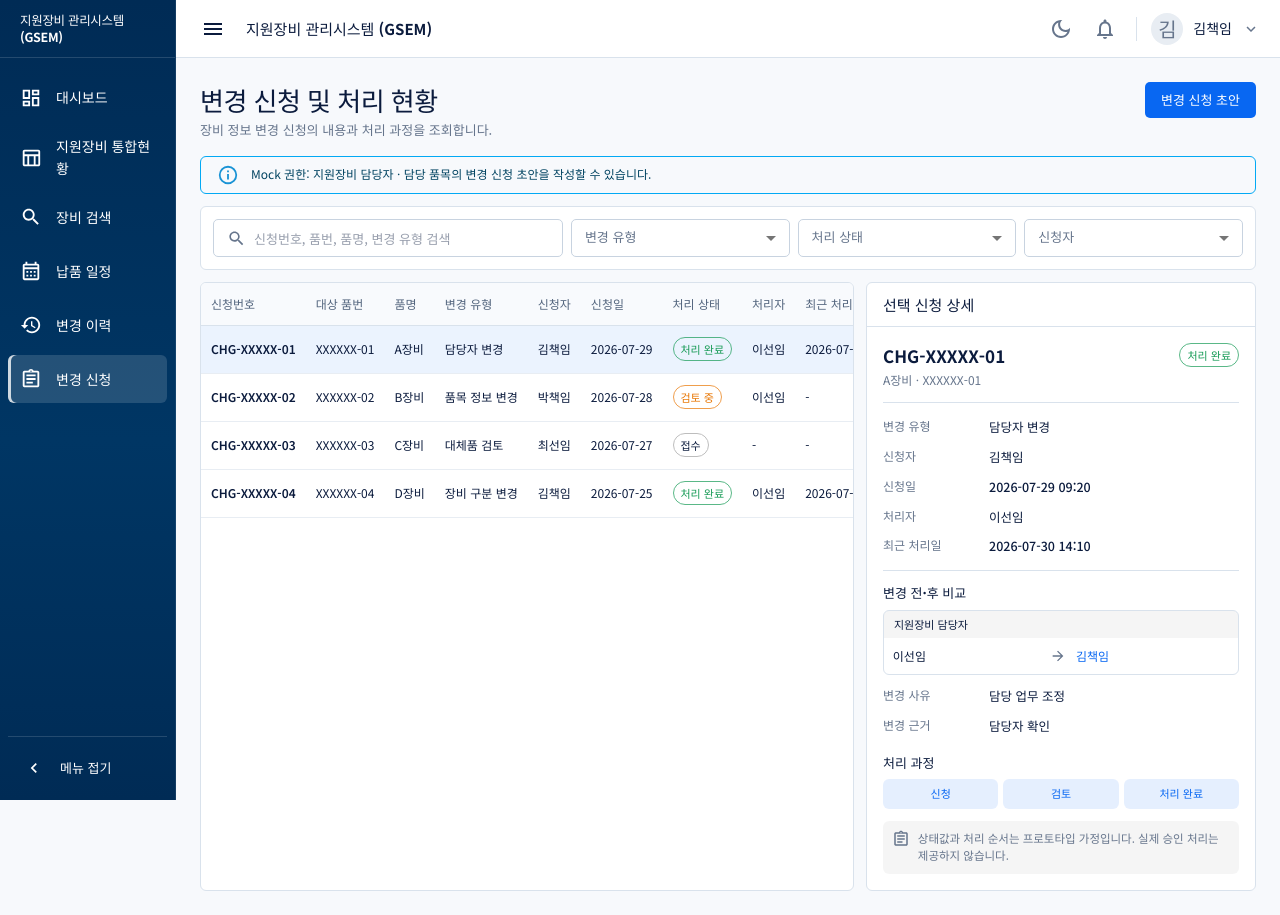
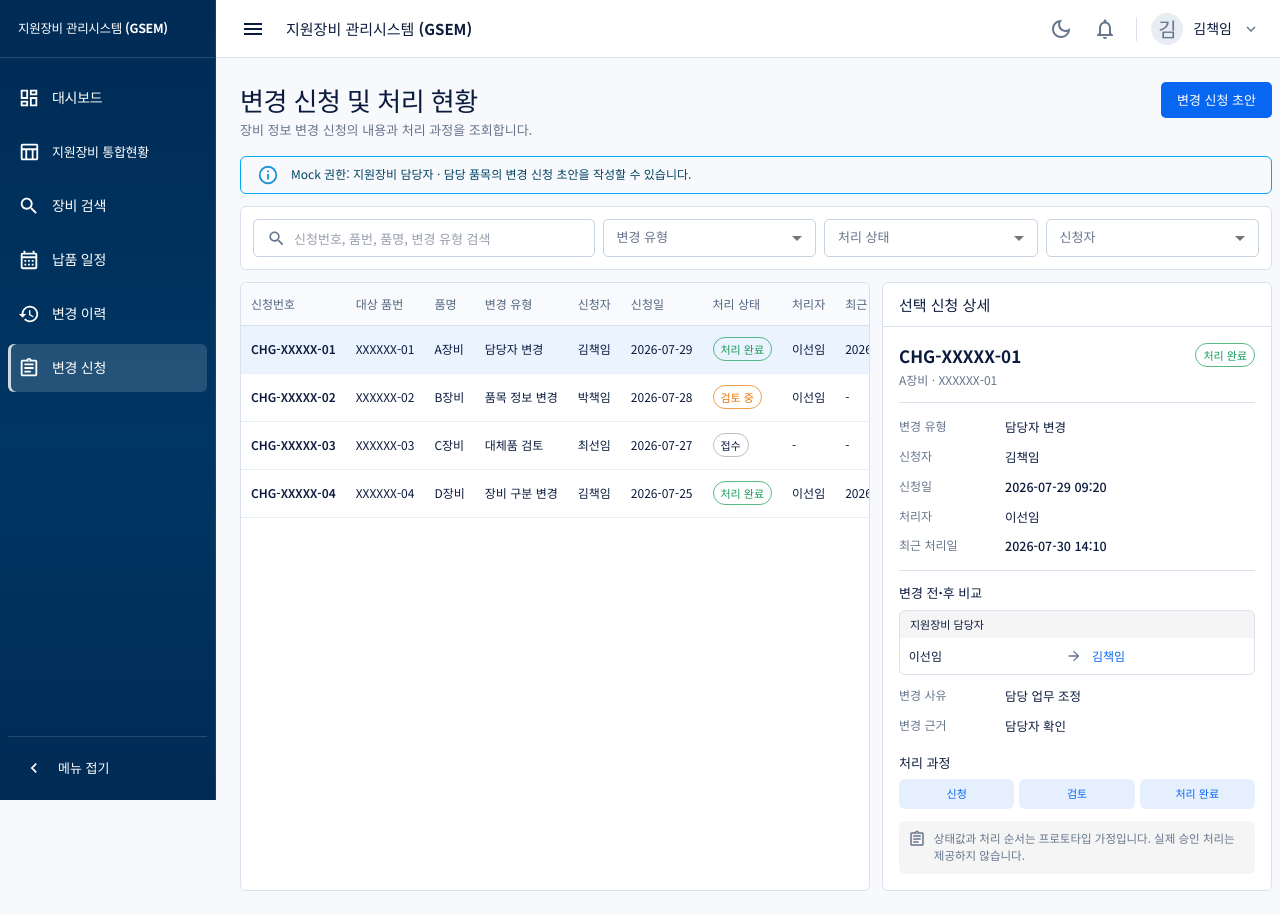
Before and after one commit to Nagyeong3/gsem-web, a React (Vite) app: page /requests in a window 1280 px wide. Built offline with nearby package versions, Linux system fonts and the light colour scheme; no server answers.

Commit message:
수정: 통합현황 메뉴 줄바꿈 방지

```diff
--- a/src/components/layout/AppShell.tsx
+++ b/src/components/layout/AppShell.tsx
@@ -31,6 +31,8 @@ interface AppShellProps {
   children: ReactNode;
 }
 
+const sidebarWidth = 216;
+
 const navItems = [
   { label: '대시보드', icon: DashboardOutlined, path: '/', available: true },
   { label: '지원장비 통합현황', icon: TableChartOutlined, path: '/equipment-master', available: true },
@@ -58,7 +60,7 @@ export function AppShell({ children }: AppShellProps) {
           position: 'fixed',
           inset: '0 auto 0 0',
           zIndex: 1200,
-          width: (theme) => theme.layout.sidebarWidth,
+          width: sidebarWidth,
           color: '#FFFFFF',
           background: 'linear-gradient(180deg, #002B55 0%, #003664 55%, #002B55 100%)',
           borderRight: '1px solid rgba(255,255,255,0.08)',
@@ -70,7 +72,7 @@ export function AppShell({ children }: AppShellProps) {
             height: (theme) => theme.layout.headerHeight,
             display: 'flex',
             alignItems: 'center',
-            px: 2.5,
+            px: 2.25,
             borderBottom: '1px solid rgba(255,255,255,0.14)',
           }}
         >
@@ -108,7 +110,7 @@ export function AppShell({ children }: AppShellProps) {
                   sx={{
                     minHeight: 48,
                     mb: 0.75,
-                    px: 1.5,
+                    px: 1.25,
                     borderRadius: 1,
                     color: '#FFFFFF',
                     '&.Mui-selected': {
@@ -119,10 +121,18 @@ export function AppShell({ children }: AppShellProps) {
                     '&:hover': { bgcolor: 'rgba(255,255,255,0.09)' },
                   }}
                 >
-                  <ListItemIcon sx={{ minWidth: 36, color: 'inherit' }}>
+                  <ListItemIcon sx={{ minWidth: 34, color: 'inherit' }}>
                     <Icon sx={{ fontSize: 22 }} />
                   </ListItemIcon>
-                  <Typography sx={{ fontSize: 14, fontWeight: selected ? 700 : 500 }}>
+                  <Typography
+                    noWrap
+                    sx={{
+                      minWidth: 0,
+                      fontSize: item.label.length > 8 ? 13 : 14,
+                      fontWeight: selected ? 700 : 500,
+                      letterSpacing: '-0.02em',
+                    }}
+                  >
                     {item.label}
                   </Typography>
                 </ListItemButton>
@@ -147,10 +157,10 @@ export function AppShell({ children }: AppShellProps) {
             onClick={() => setNoticeOpen(true)}
             sx={{ borderRadius: 1, color: '#FFFFFF' }}
           >
-            <ListItemIcon sx={{ minWidth: 36, color: 'inherit' }}>
+            <ListItemIcon sx={{ minWidth: 34, color: 'inherit' }}>
               <ChevronLeft fontSize="small" />
             </ListItemIcon>
-            <Typography sx={{ fontSize: 13, fontWeight: 600 }}>메뉴 접기</Typography>
+            <Typography noWrap sx={{ fontSize: 13, fontWeight: 600 }}>메뉴 접기</Typography>
           </ListItemButton>
         </Box>
       </Box>
@@ -161,7 +171,7 @@ export function AppShell({ children }: AppShellProps) {
           position: 'fixed',
           top: 0,
           right: 0,
-          left: (theme) => theme.layout.sidebarWidth,
+          left: sidebarWidth,
           zIndex: 1100,
           height: (theme) => theme.layout.headerHeight,
           display: 'flex',
@@ -220,7 +230,7 @@ export function AppShell({ children }: AppShellProps) {
         component="main"
         sx={{
           minHeight: '100vh',
-          ml: (theme) => `${theme.layout.sidebarWidth}px`,
+          ml: `${sidebarWidth}px`,
           pt: (theme) => `${theme.layout.headerHeight}px`,
           '@media (max-width: 900px)': { ml: 0 },
         }}
```
